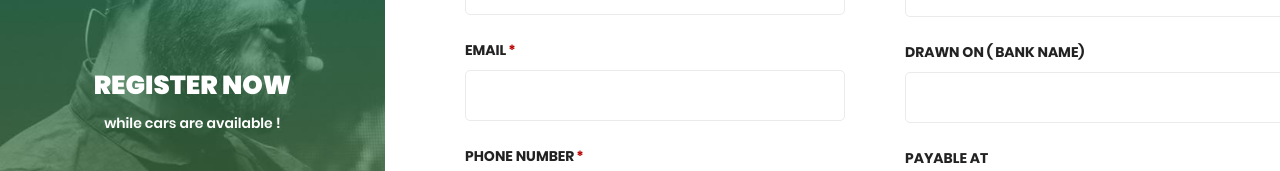
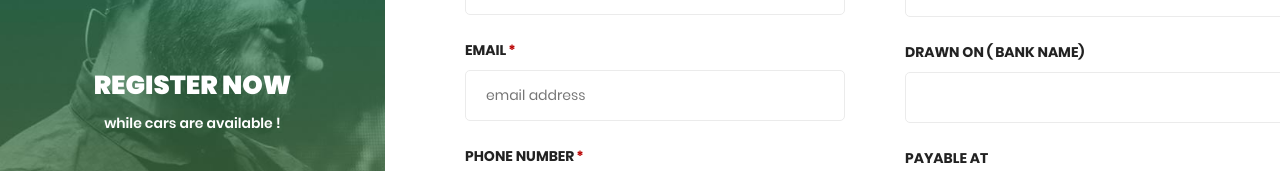
Before and after one commit to sahinyasasi/registration-forms, a plain HTML site: page colorlib-regform-16/index.html in a window 1280 px wide. Shown: the part 422-593 px from the top of the page. Drawn offline with Linux system fonts and the light colour scheme.

Commit message:
added placeholder

```diff
--- a/colorlib-regform-16/index.html
+++ b/colorlib-regform-16/index.html
@@ -46,7 +46,7 @@
                                 </div>
                                 <div class="form-input">
                                     <label for="email" class="required">Email</label>
-                                    <input type="text" name="email" id="email" />
+                                    <input type="text" name="email" id="email" placeholder="email address" />
                                 </div>
                                 <div class="form-input">
                                     <label for="phone_number" class="required">Phone number</label>
```
